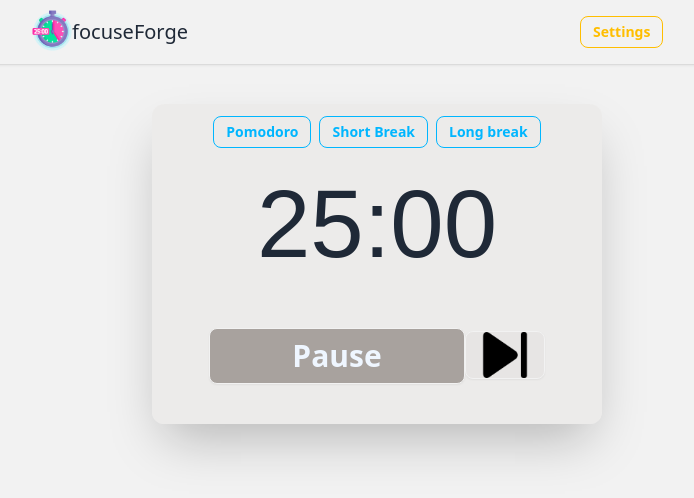
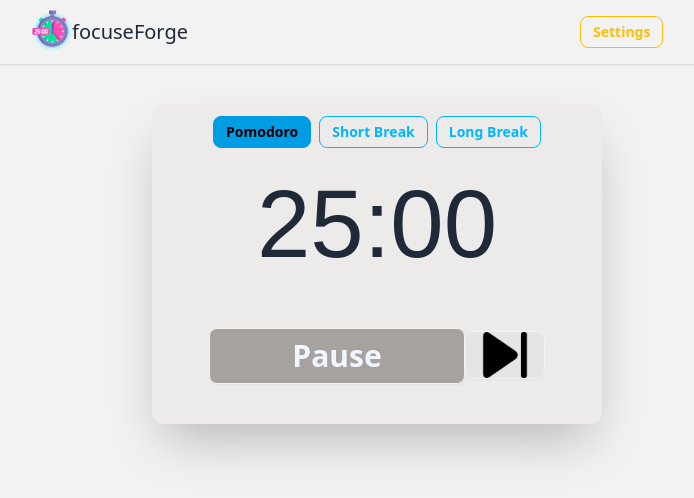
Before and after one commit to stefanpython/focuseForgePomodoro, a React (Vite) app: page / in a window 1280 px wide. Shown: the top 498 px of the page, without its empty margins (263-957 px from the left). Built offline with nearby package versions, Linux system fonts and the light colour scheme; a web font is replaced by a local one.

Commit message:
Add btn-active to button after being pressed

```diff
--- a/src/components/Clock.tsx
+++ b/src/components/Clock.tsx
@@ -1,33 +1,51 @@
 import { useState } from "react";
 
 function Clock() {
+  const [activeButton, setActiveButton] = useState<string>("Pomodoro");
   const [startBtn, setStartBtn] = useState(false);
+
+  const handleButtonClick = (buttonName: string) => {
+    setActiveButton(buttonName);
+  };
 
   const toggleStart = () => {
     setStartBtn(!startBtn);
   };
-
-  console.log(startBtn);
 
   return (
     <div className="clock-container pl-2 pr-2">
       <div className="m-auto bg-stone-200 bg-opacity-50 max-w-[450px] min-h-[320px] mt-10 rounded-xl p-2 flex flex-col items-center shadow-2xl">
         <div className="flex flex-wrap justify-center">
           <div className="p-1">
-            <button className="btn btn-sm btn-outline btn-info text-red-100">
+            <button
+              className={`btn btn-sm btn-outline btn-info text-red-100 ${
+                activeButton === "Pomodoro" && "btn-active"
+              }`}
+              onClick={() => handleButtonClick("Pomodoro")}
+            >
               Pomodoro
             </button>
           </div>
 
           <div className="p-1">
-            <button className="btn btn-sm btn-outline btn-info text-red-100">
+            <button
+              className={`btn btn-sm btn-outline btn-info text-red-100 ${
+                activeButton === "Short Break" && "btn-active"
+              }`}
+              onClick={() => handleButtonClick("Short Break")}
+            >
               Short Break
             </button>
           </div>
 
           <div className="p-1">
-            <button className="btn btn-sm btn-outline btn-info text-red-100">
-              Long break
+            <button
+              className={`btn btn-sm btn-outline btn-info text-red-100 ${
+                activeButton === "Long Break" && "btn-active"
+              }`}
+              onClick={() => handleButtonClick("Long Break")}
+            >
+              Long Break
             </button>
           </div>
         </div>
```
